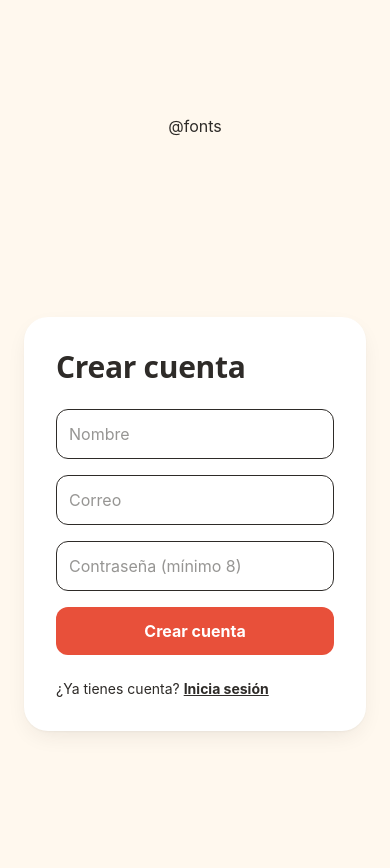
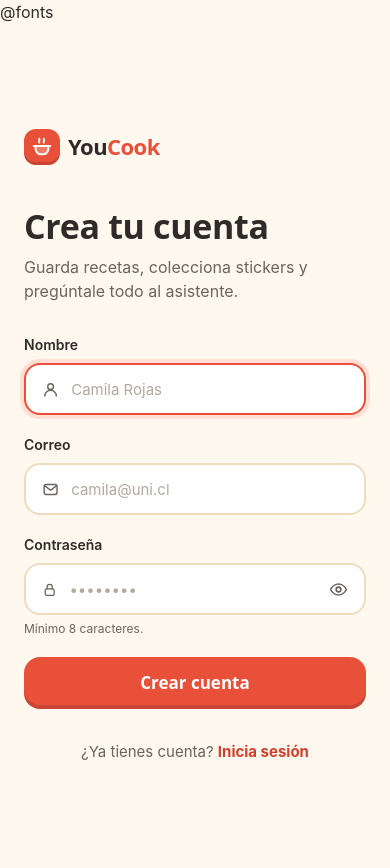
Before and after one commit to SebaGRT/YouCook, a Laravel app: page /registro in a window 390 px wide. Before the commit the page ends 733 px from the top, so only its background shows below. Run offline with Laravel 12, Linux system fonts and the light colour scheme; style sheets or scripts are compiled from the project's sources.

Commit message:
Íconos, stickers, ingreso y registro

```diff
--- a/web/resources/views/auth/registro.blade.php
+++ b/web/resources/views/auth/registro.blade.php
@@ -1,34 +1,23 @@
-{{-- Versión provisional: sin diseño, solo para poder crear una cuenta. Emma la reemplaza. --}}
-<!DOCTYPE html>
-<html lang="es">
-    <head>
-        <meta charset="utf-8">
-        <meta name="viewport" content="width=device-width, initial-scale=1">
-        <title>Crear cuenta · {{ config('app.name') }}</title>
+@extends('layouts.guest')
 
-        @fonts
-        @vite(['resources/css/app.css', 'resources/js/app.js'])
-    </head>
-    <body class="grid min-h-screen place-items-center p-6">
-        <main class="w-full max-w-md rounded-3xl bg-white p-8 shadow-soft">
-            <h1 class="text-3xl font-black">Crear cuenta</h1>
+@section('titulo', 'Crear cuenta')
 
-            <form method="POST" action="{{ route('registro') }}" class="mt-6 space-y-4">
-                @csrf
+@section('contenido')
+    <h1 class="text-[34px] leading-tight font-black">Crea tu cuenta</h1>
+    <p class="mt-2 text-charcoal-soft">Guarda recetas, colecciona stickers y pregúntale todo al asistente.</p>
 
-                <input name="name" value="{{ old('name') }}" placeholder="Nombre" required class="w-full rounded-xl border p-3">
-                @error('name') <p class="text-sm text-tomato-600">{{ $message }}</p> @enderror
+    <form method="POST" action="{{ route('registro') }}" class="mt-8 space-y-5">
+        @csrf
 
-                <input type="email" name="email" value="{{ old('email') }}" placeholder="Correo" required class="w-full rounded-xl border p-3">
-                @error('email') <p class="text-sm text-tomato-600">{{ $message }}</p> @enderror
+        <x-auth-field label="Nombre" name="name" icon="user" placeholder="Camila Rojas" autofocus autocomplete="name" />
+        <x-auth-field label="Correo" type="email" name="email" icon="mail" placeholder="camila@uni.cl" autocomplete="username" />
+        <x-auth-field label="Contraseña" type="password" name="password" icon="lock" placeholder="••••••••" hint="Mínimo 8 caracteres." autocomplete="new-password" />
 
-                <input type="password" name="password" placeholder="Contraseña (mínimo 8)" required class="w-full rounded-xl border p-3">
-                @error('password') <p class="text-sm text-tomato-600">{{ $message }}</p> @enderror
+        <x-primary-button>Crear cuenta</x-primary-button>
+    </form>
 
-                <button class="w-full rounded-xl bg-tomato-500 p-3 font-bold text-white">Crear cuenta</button>
-            </form>
-
-            <p class="mt-6 text-sm">¿Ya tienes cuenta? <a href="{{ route('login') }}" class="font-bold underline">Inicia sesión</a></p>
-        </main>
-    </body>
-</html>
+    <p class="mt-8 text-center text-[15px] text-charcoal-soft">
+        ¿Ya tienes cuenta?
+        <a href="{{ route('login') }}" class="font-bold text-tomato-600 hover:underline">Inicia sesión</a>
+    </p>
+@endsection
--- /dev/null
+++ b/web/resources/views/components/auth-field.blade.php
@@ -0,0 +1,29 @@
+@props(['label', 'name', 'icon', 'type' => 'text', 'hint' => null])
+
+{{-- Campo de los formularios de ingreso: ícono, input y, en las contraseñas, el ojo para verla. --}}
+<label class="block" x-data="{ ver: false }">
+    <span class="mb-2 block text-sm font-semibold">{{ $label }}</span>
+    <span class="flex h-13 items-center gap-3 rounded-2xl border-2 bg-white px-4 transition focus-within:border-tomato-500 focus-within:ring-4 focus-within:ring-tomato-100 {{ $errors->has($name) ? 'border-tomato-500' : 'border-cream-300' }}">
+        <x-icon :name="$icon" size="19" class="text-charcoal-soft" />
+        <input
+            name="{{ $name }}"
+            @if ($type === 'password')
+                :type="ver ? 'text' : 'password'"
+            @else
+                type="{{ $type }}"
+                value="{{ old($name) }}"
+            @endif
+            required
+            {{ $attributes->class('h-12 w-full bg-transparent text-[15px] outline-none placeholder:text-[#B3A99D]') }}
+        >
+        @if ($type === 'password')
+            <button type="button" x-on:click="ver = ! ver" class="text-charcoal-soft hover:text-charcoal" aria-label="Mostrar contraseña">
+                <x-icon name="eye" size="19" />
+            </button>
+        @endif
+    </span>
+    @if ($hint && ! $errors->has($name))
+        <span class="mt-1.5 block text-xs text-charcoal-soft">{{ $hint }}</span>
+    @endif
+    <x-input-error :messages="$errors->get($name)" class="mt-1.5" />
+</label>
--- /dev/null
+++ b/web/resources/views/components/icon.blade.php
@@ -0,0 +1,34 @@
+@props(['name', 'size' => 20, 'filled' => false, 'stroke' => 2])
+
+@php
+    // Los mismos íconos del mockup (components/Icons.tsx), por nombre.
+    $icons = [
+        'search' => '<circle cx="11" cy="11" r="7" /><path d="m20 20-3.5-3.5" />',
+        'bookmark' => '<path d="M6 4.5A1.5 1.5 0 0 1 7.5 3h9A1.5 1.5 0 0 1 18 4.5V21l-6-4-6 4z" />',
+        'clock' => '<circle cx="12" cy="12" r="9" /><path d="M12 7v5l3 2" />',
+        'flame' => '<path d="M12 3s5 4.5 5 10a5 5 0 0 1-10 0c0-2.5 1.5-4 1.5-4s.5 2 2 2c0-3 1.5-6 1.5-8z" />',
+        'users' => '<circle cx="9" cy="8" r="3.5" /><path d="M2.5 20a6.5 6.5 0 0 1 13 0M16 4.5a3.5 3.5 0 0 1 0 7M21.5 20a6.5 6.5 0 0 0-4-6" />',
+        'wallet' => '<rect x="3" y="6" width="18" height="14" rx="3" /><path d="M16 13h2M3 10h18M6 6l9-3 1.5 3" />',
+        'check' => '<path d="m5 12.5 4.5 4.5L19 7.5" />',
+        'sparkle' => '<path d="M12 3c.6 4.2 2.8 6.4 7 7-4.2.6-6.4 2.8-7 7-.6-4.2-2.8-6.4-7-7 4.2-.6 6.4-2.8 7-7zM19 16c.3 1.6 1 2.4 2.5 2.5-1.6.3-2.3 1-2.5 2.5-.3-1.6-1-2.3-2.5-2.5 1.6-.2 2.3-1 2.5-2.5z" />',
+        'send' => '<path d="M4 12 20 4l-6 16-3-7z" /><path d="m11 13 9-9" />',
+        'alert' => '<path d="M12 3.5 22 20H2z" /><path d="M12 10v4M12 17h.01" />',
+        'info' => '<circle cx="12" cy="12" r="9" /><path d="M12 11v5M12 8h.01" />',
+        'arrow-left' => '<path d="M19 12H5M11 6l-6 6 6 6" />',
+        'arrow-right' => '<path d="M5 12h14M13 6l6 6-6 6" />',
+        'x' => '<path d="M6 6l12 12M18 6 6 18" />',
+        'refresh' => '<path d="M20 11a8 8 0 0 0-14.3-4.6L4 8M4 4v4h4M4 13a8 8 0 0 0 14.3 4.6L20 16M20 20v-4h-4" />',
+        'lock' => '<rect x="5" y="11" width="14" height="10" rx="2.5" /><path d="M8 11V8a4 4 0 0 1 8 0v3" />',
+        'home' => '<path d="M4 10.5 12 4l8 6.5V20a1 1 0 0 1-1 1h-4.5v-6h-5v6H5a1 1 0 0 1-1-1z" />',
+        'chat' => '<path d="M20 12a8 8 0 0 1-11.8 7L4 20l1.2-3.8A8 8 0 1 1 20 12z" />',
+        'user' => '<circle cx="12" cy="8" r="4" /><path d="M4 21a8 8 0 0 1 16 0" />',
+        'swap' => '<path d="M7 4 3 8l4 4M3 8h14M17 20l4-4-4-4M21 16H7" />',
+        'mail' => '<rect x="3" y="5" width="18" height="14" rx="3" /><path d="m4 7 8 6 8-6" />',
+        'eye' => '<path d="M2 12s3.5-7 10-7 10 7 10 7-3.5 7-10 7S2 12 2 12z" /><circle cx="12" cy="12" r="3" />',
+        'pencil' => '<path d="M4 20h4L19 9l-4-4L4 16z" /><path d="m13.5 6.5 4 4" />',
+        'logout' => '<path d="M15 4h3a2 2 0 0 1 2 2v12a2 2 0 0 1-2 2h-3M10 16l-4-4 4-4M6 12h10" />',
+        'chevron-down' => '<path d="m6 9 6 6 6-6" />',
+    ];
+@endphp
+
+<svg {{ $attributes }} width="{{ $size }}" height="{{ $size }}" viewBox="0 0 24 24" fill="{{ $filled ? 'currentColor' : 'none' }}" stroke="currentColor" stroke-width="{{ $stroke }}" stroke-linecap="round" stroke-linejoin="round" aria-hidden="true">{!! $icons[$name] !!}</svg>
--- /dev/null
+++ b/web/resources/views/components/input-error.blade.php
@@ -0,0 +1,9 @@
+@props(['messages'])
+
+@if ($messages)
+    <ul {{ $attributes->merge(['class' => 'space-y-1 text-sm font-medium text-tomato-600']) }}>
+        @foreach ((array) $messages as $message)
+            <li>{{ $message }}</li>
+        @endforeach
+    </ul>
+@endif
--- /dev/null
+++ b/web/resources/views/components/input-label.blade.php
@@ -0,0 +1,5 @@
+@props(['value'])
+
+<label {{ $attributes->merge(['class' => 'mb-2 block text-sm font-semibold']) }}>
+    {{ $value ?? $slot }}
+</label>
--- /dev/null
+++ b/web/resources/views/components/logo.blade.php
@@ -0,0 +1,11 @@
+<a href="{{ route('recetas.index') }}" {{ $attributes->class('flex items-center gap-2') }}>
+    <span class="grid size-9 place-items-center rounded-xl bg-tomato-500 text-white shadow-[inset_0_-3px_0_rgb(0_0_0/0.15)]">
+        <svg width="22" height="22" viewBox="0 0 24 24" fill="none" stroke="currentColor" stroke-width="2.2" stroke-linecap="round" stroke-linejoin="round" aria-hidden="true">
+            <path d="M5 11h14v3a6 6 0 0 1-6 6h-2a6 6 0 0 1-6-6z" fill="currentColor" fill-opacity=".25" />
+            <path d="M3 11h18M9 7c-1-1.5 1-2.5 0-4M14 7c-1-1.5 1-2.5 0-4" />
+        </svg>
+    </span>
+    <span class="font-display text-[22px] font-black tracking-tight">
+        You<span class="text-tomato-500">Cook</span>
+    </span>
+</a>
--- /dev/null
+++ b/web/resources/views/components/primary-button.blade.php
@@ -0,0 +1,3 @@
+<button {{ $attributes->merge(['type' => 'submit', 'class' => 'h-13 w-full rounded-2xl bg-tomato-500 px-6 font-display text-[17px] font-extrabold text-white shadow-[inset_0_-4px_0_rgb(0_0_0/0.14)] transition hover:bg-tomato-600 active:translate-y-px']) }}>
+    {{ $slot }}
+</button>
--- /dev/null
+++ b/web/resources/views/components/sticker.blade.php
@@ -0,0 +1,31 @@
+@props(['kind', 'size' => 88, 'locked' => false, 'rotate' => 0])
+
+@php
+    // Cada dibujo es un archivo en components/stickers/. Para agregar un
+    // sticker nuevo basta con crear su archivo: no hay que tocar este.
+    $exists = view()->exists('components.stickers.'.$kind);
+    $filter = 'cut-'.Str::random(8);
+@endphp
+
+@if ($locked || ! $exists)
+    {{-- Bloqueado: círculo punteado con un signo de pregunta. --}}
+    <svg width="{{ $size }}" height="{{ $size }}" viewBox="0 0 100 100" aria-hidden="true">
+        <circle cx="50" cy="50" r="38" fill="#F3E7D4" stroke="#D9C5A6" stroke-width="3" stroke-dasharray="6 6" />
+        <text x="50" y="62" text-anchor="middle" font-family="Nunito" font-weight="900" font-size="34" fill="#C9B394">?</text>
+    </svg>
+@else
+    {{-- El filtro dibuja el borde blanco de «sticker recortado». --}}
+    <svg width="{{ $size }}" height="{{ $size }}" viewBox="0 0 100 100" style="transform: rotate({{ $rotate }}deg); filter: drop-shadow(0 4px 6px rgb(46 43 40 / .18))" aria-hidden="true">
+        <defs>
+            <filter id="{{ $filter }}" x="-20%" y="-20%" width="140%" height="140%">
+                <feMorphology in="SourceAlpha" operator="dilate" radius="5" result="d" />
+                <feFlood flood-color="#fff" />
+                <feComposite in2="d" operator="in" result="o" />
+                <feMerge><feMergeNode in="o" /><feMergeNode in="SourceGraphic" /></feMerge>
+            </filter>
+        </defs>
+        <g filter="url(#{{ $filter }})">
+            <x-dynamic-component :component="'stickers.'.$kind" />
+        </g>
+    </svg>
+@endif
--- /dev/null
+++ b/web/resources/views/components/stickers/tomate.blade.php
@@ -0,0 +1,6 @@
+<g stroke="#2E2B28" stroke-width="3" stroke-linejoin="round">
+    <path d="M50 26c20 0 32 12 32 30S68 86 50 86 18 74 18 56s12-30 32-30z" fill="#E8503A" />
+    <path d="M30 44c3-6 9-10 15-11" stroke="#fff" stroke-width="4" stroke-linecap="round" fill="none" opacity="0.6" />
+    <path d="M50 30 40 20l8 3 2-9 3 9 8-3-9 10z" fill="#3F8F4E" />
+    <x-sticker-face y="60" />
+</g>
--- /dev/null
+++ b/web/resources/views/components/text-input.blade.php
@@ -0,0 +1,3 @@
+@props(['disabled' => false])
+
+<input @disabled($disabled) {{ $attributes->merge(['class' => 'h-13 rounded-2xl border-2 border-cream-300 bg-white px-4 text-[15px] outline-none transition placeholder:text-[#B3A99D] focus:border-tomato-500 focus:ring-4 focus:ring-tomato-100']) }}>
--- /dev/null
+++ b/web/resources/views/layouts/guest.blade.php
@@ -0,0 +1,44 @@
+<!DOCTYPE html>
+<html lang="{{ str_replace('_', '-', app()->getLocale()) }}">
+    <head>
+        <meta charset="utf-8">
+        <meta name="viewport" content="width=device-width, initial-scale=1">
+        <meta name="csrf-token" content="{{ csrf_token() }}">
+
+        <title>@yield('titulo') · {{ config('app.name') }}</title>
+        <link rel="icon" href="/favicon.png" type="image/png">
+
+        @fonts
+        @vite(['resources/css/app.css', 'resources/js/app.js'])
+    </head>
+    <body>
+        <div class="grid min-h-screen lg:grid-cols-[1.05fr_1fr]">
+            {{-- --- Mitad izquierda: foto y frase (solo en pantallas grandes) --- --}}
+            <aside class="relative hidden overflow-hidden lg:block">
+                <img
+                    src="https://images.unsplash.com/photo-1653233797467-1a528819fd4f?crop=entropy&cs=tinysrgb&fit=crop&fm=jpg&q=80&w=1400"
+                    alt="Persona picando verduras en una tabla"
+                    class="absolute inset-0 size-full object-cover"
+                >
+                <div class="absolute inset-0 bg-gradient-to-t from-[#2E2B28]/85 via-[#2E2B28]/25 to-transparent"></div>
+                <div class="absolute top-10 left-10 rounded-2xl bg-cream px-4 py-3"><x-logo /></div>
+                <div class="absolute right-12 bottom-12 left-12 text-white">
+                    <div class="mb-6 flex gap-2">
+                        <x-sticker kind="huevo" size="76" rotate="-8" />
+                        <x-sticker kind="tallarin" size="76" rotate="6" />
+                        <x-sticker kind="palta" size="76" rotate="-4" />
+                    </div>
+                    <h2 class="max-w-md text-[44px] leading-[1.05] font-black">Cocina rico con lo que tienes en el refri.</h2>
+                    <p class="mt-4 max-w-md text-lg text-white/85">Recetas simples, alternativas para ingredientes que te faltan y un asistente que responde en segundos.</p>
+                </div>
+            </aside>
+            {{-- --- Mitad derecha: el formulario de cada página --- --}}
+            <main class="flex items-center justify-center px-6 py-12 sm:px-12">
+                <div class="w-full max-w-[420px]">
+                    <x-logo class="mb-10 lg:hidden" />
+                    @yield('contenido')
+                </div>
+            </main>
+        </div>
+    </body>
+</html>
```
Also changed, not shown: web/resources/views/auth/login.blade.php (+19 -25 lines), web/resources/views/components/sticker-face.blade.php (added, +12 -0 lines), 1 other file.
